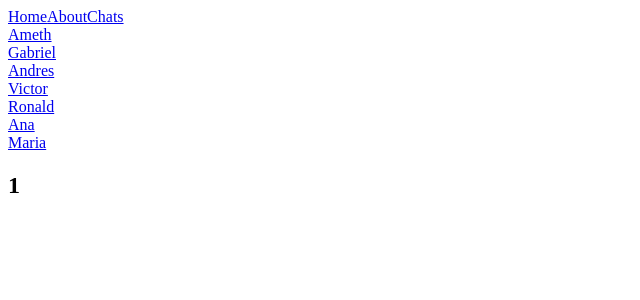
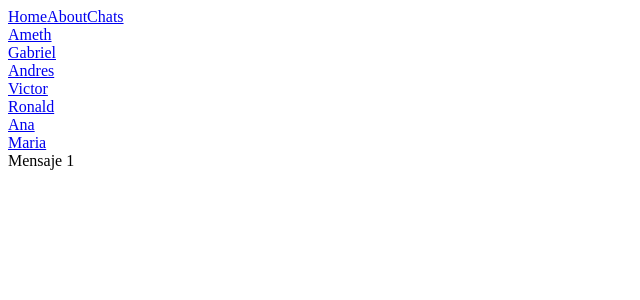
Before and after one commit to Katecr/vue-router, a Vue app in the folder vue-router/: page /chats/1 in a window 1280 px wide. Shown: the top 300 px of the page, without its empty margins (0-640 px from the left). Built offline with nearby package versions, Linux system fonts and the light colour scheme.

Commit message:
nested routes

```diff
--- /dev/null
+++ b/vue-router/src/views/ChatView.vue
@@ -0,0 +1,27 @@
+<template>
+    <div v-for="msg in messagesFiltered" :key="msg.id">
+        {{  msg.text }}
+    </div>
+</template>
+
+<script setup>
+import { ref, computed } from 'vue';
+import { useRoute } from 'vue-router';
+
+const route = useRoute();
+
+const messages = ref([
+    { id: 1, text: 'Mensaje 1', author: 1 },
+    { id: 2, text: 'Mensaje 2', author: 2 },
+    { id: 3, text: 'Mensaje 3', author: 3 },
+    { id: 4, text: 'Mensaje 4', author: 3 },
+    { id: 5, text: 'Mensaje 5', author: 4 },
+    { id: 6, text: 'Mensaje 6', author: 4 },
+    { id: 7, text: 'Mensaje 7', author: 5 },
+]);
+
+const messagesFiltered = computed(() => {
+    return messages.value.filter((msg) => `${msg.author}` === route.params.chatId)
+});
+
+</script>
--- a/vue-router/src/views/ChatsView.vue
+++ b/vue-router/src/views/ChatsView.vue
@@ -2,13 +2,11 @@
   <div>
     <aside>
       <div v-for="chat in chats" :key="chat.id">
-        <RouterLink :to="`/chats/${chat.id}`">{{ chat.name }}</RouterLink>
+        <router-link :to="`/chats/${chat.id}`">{{ chat.name }}</router-link>
       </div>
     </aside>
     <article>
-      <h2>
-        {{ this.$route.params.chatId }}
-      </h2>
+      <router-view></router-view>
     </article>
   </div>
 </template>
```
Also changed, not shown: vue-router/src/router/index.js (+10 -2 lines), 1 other file (tests, documents, lock files or other folders).
